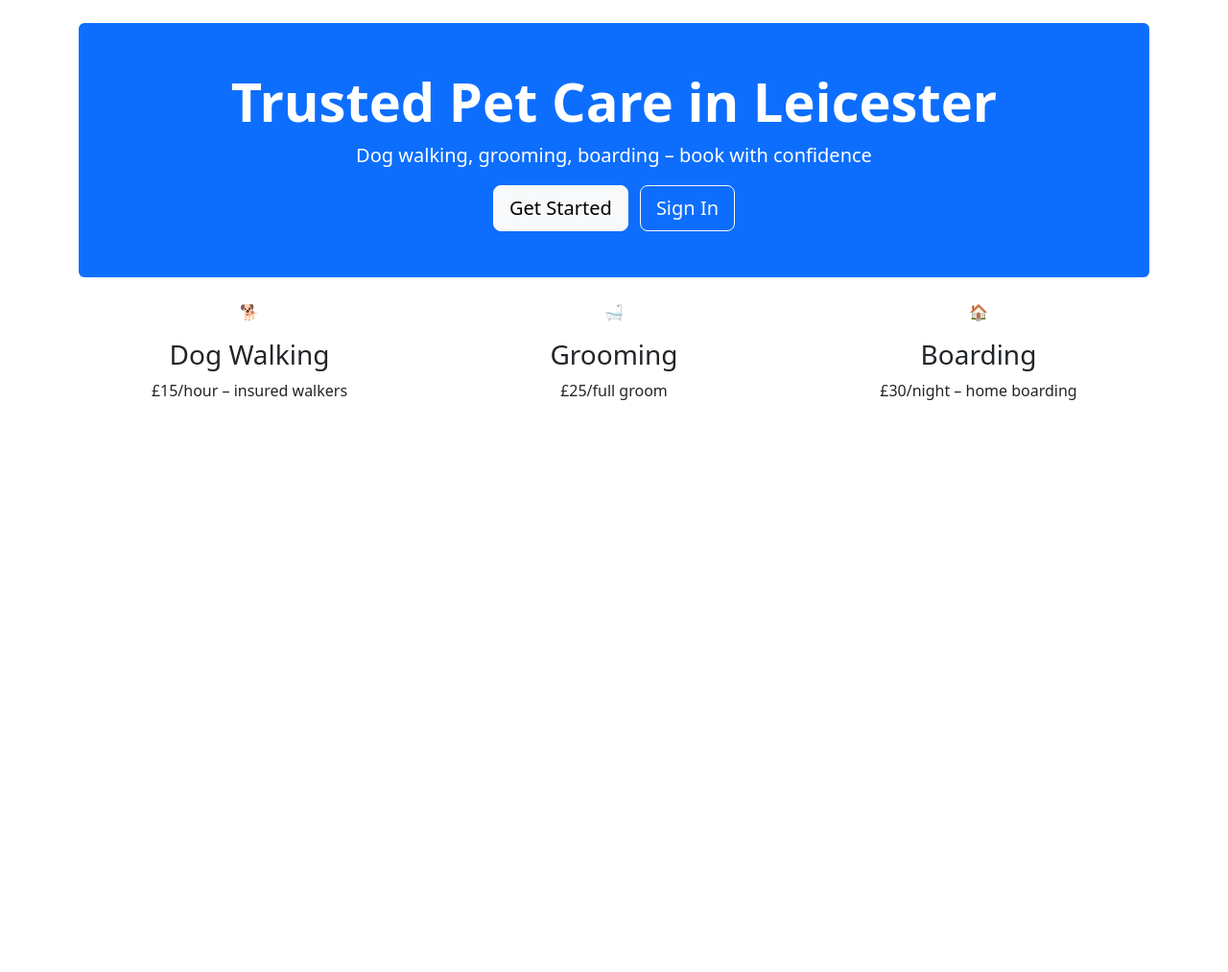
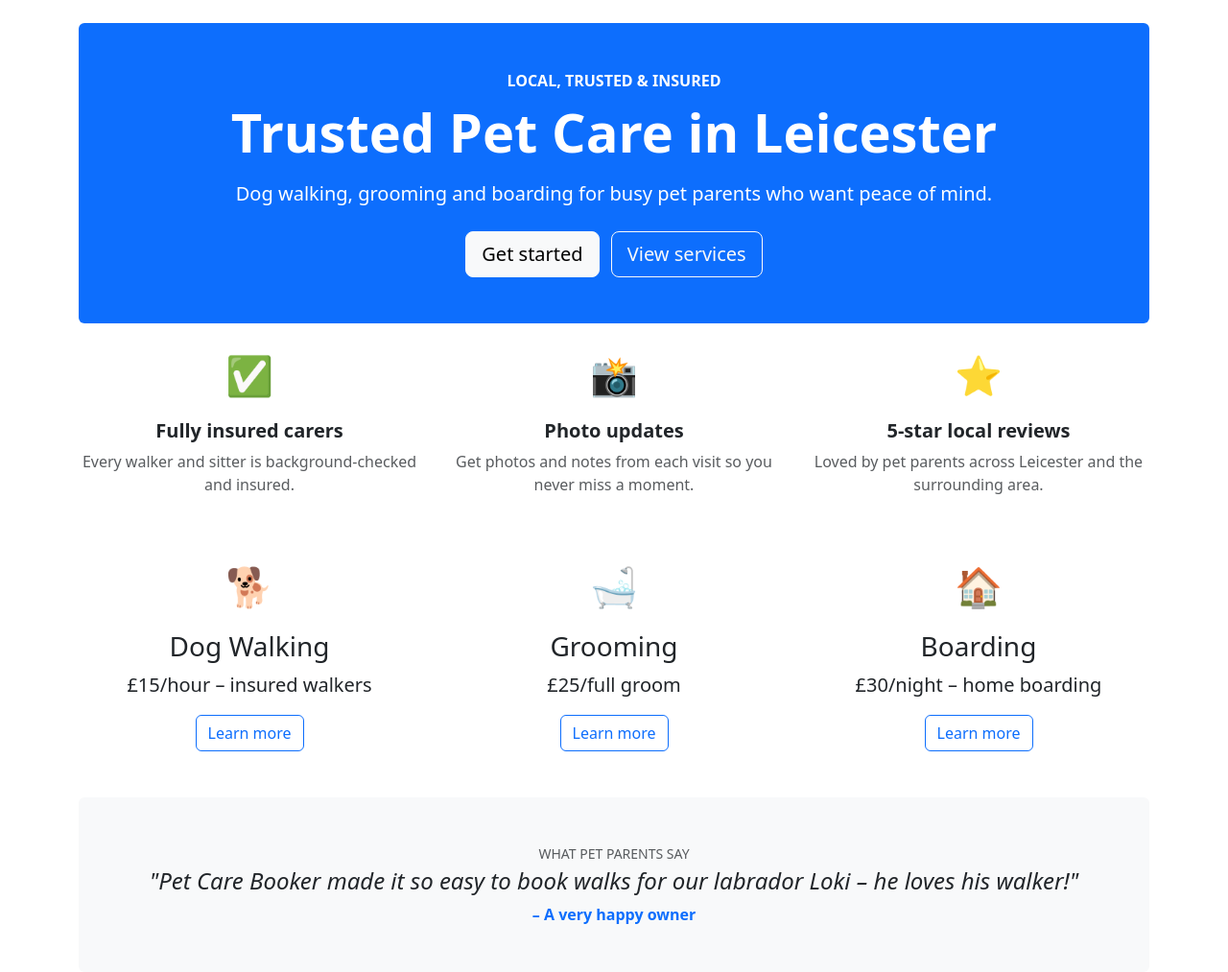
Before and after one commit to Buya96/pet-care-booker, a Django app: page / in a window 1280 px wide. Shown: the part 56-1069 px from the top of the page at 96% size. Before the commit the page ends 473 px from the top, so only its background shows below. Run offline with Django 5.2, Linux system fonts and the light colour scheme.

Commit message:
Complete home page with hero, why-us, services preview, testimonial

```diff
--- a/accounts/templates/accounts/home.html
+++ b/accounts/templates/accounts/home.html
@@ -3,34 +3,81 @@
 {% block title %}Pet Care Booker - Leicester{% endblock %}
 
 {% block content %}
+<!-- Hero Section -->
 <div class="hero bg-primary text-white py-5 rounded mb-4">
   <div class="container text-center">
-    <h1 class="display-4 fw-bold">Trusted Pet Care in Leicester</h1>
-    <p class="lead">Dog walking, grooming, boarding – book with confidence</p>
+    <p class="text-uppercase mb-2 fw-semibold">Local, trusted & insured</p>
+    <h1 class="display-4 fw-bold mb-3">Trusted Pet Care in Leicester</h1>
+    <p class="lead mb-4">
+      Dog walking, grooming and boarding for busy pet parents who want peace of mind.
+    </p>
     {% if user.is_authenticated %}
-      <a href="{% url 'profile' %}" class="btn btn-light btn-lg">My Bookings</a>
+      <a href="{% url 'book' %}" class="btn btn-light btn-lg me-2">Book a service</a>
+      <a href="{% url 'profile' %}" class="btn btn-outline-light btn-lg">My profile</a>
     {% else %}
-      <a href="{% url 'signup' %}" class="btn btn-light btn-lg me-2">Get Started</a>
-      <a href="{% url 'login' %}" class="btn btn-outline-light btn-lg">Sign In</a>
+      <a href="{% url 'signup' %}" class="btn btn-light btn-lg me-2">Get started</a>
+      <a href="{% url 'services' %}" class="btn btn-outline-light btn-lg">View services</a>
     {% endif %}
   </div>
 </div>
 
-<div class="row mb-5">
+<!-- Why Choose Us -->
+<section class="mb-5">
+  <div class="row text-center g-4">
+    <div class="col-md-4">
+      <div class="fs-1 mb-3">✅</div>
+      <h3 class="h5 fw-bold mb-2">Fully insured carers</h3>
+      <p class="text-muted">
+        Every walker and sitter is background-checked and insured.
+      </p>
+    </div>
+    <div class="col-md-4">
+      <div class="fs-1 mb-3">📸</div>
+      <h3 class="h5 fw-bold mb-2">Photo updates</h3>
+      <p class="text-muted">
+        Get photos and notes from each visit so you never miss a moment.
+      </p>
+    </div>
+    <div class="col-md-4">
+      <div class="fs-1 mb-3">⭐</div>
+      <h3 class="h5 fw-bold mb-2">5-star local reviews</h3>
+      <p class="text-muted">
+        Loved by pet parents across Leicester and the surrounding area.
+      </p>
+    </div>
+  </div>
+</section>
+
+<!-- Services Preview -->
+<div class="row mb-5 g-4">
   <div class="col-md-4 text-center">
-    <div class="icon mb-3">🐕</div>
+    <div class="fs-1 mb-3">🐕</div>
     <h3>Dog Walking</h3>
-    <p>£15/hour – insured walkers</p>
+    <p class="lead">£15/hour – insured walkers</p>
+    <a href="{% url 'services' %}" class="btn btn-outline-primary">Learn more</a>
   </div>
   <div class="col-md-4 text-center">
-    <div class="icon mb-3">🛁</div>
+    <div class="fs-1 mb-3">🛁</div>
     <h3>Grooming</h3>
-    <p>£25/full groom</p>
+    <p class="lead">£25/full groom</p>
+    <a href="{% url 'services' %}" class="btn btn-outline-primary">Learn more</a>
   </div>
   <div class="col-md-4 text-center">
-    <div class="icon mb-3">🏠</div>
+    <div class="fs-1 mb-3">🏠</div>
     <h3>Boarding</h3>
-    <p>£30/night – home boarding</p>
+    <p class="lead">£30/night – home boarding</p>
+    <a href="{% url 'services' %}" class="btn btn-outline-primary">Learn more</a>
   </div>
 </div>
+
+<!-- Testimonial -->
+<section class="bg-light py-5 rounded">
+  <div class="container text-center">
+    <p class="mb-1 text-muted small text-uppercase">What pet parents say</p>
+    <p class="h4 fst-italic mb-2">
+      "Pet Care Booker made it so easy to book walks for our labrador Loki – he loves his walker!"
+    </p>
+    <p class="fw-semibold text-primary mb-0">– A very happy owner</p>
+  </div>
+</section>
 {% endblock %}
```
